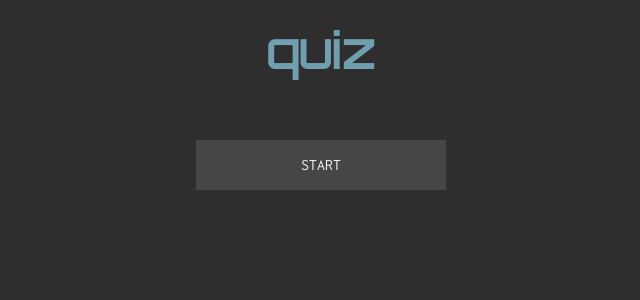
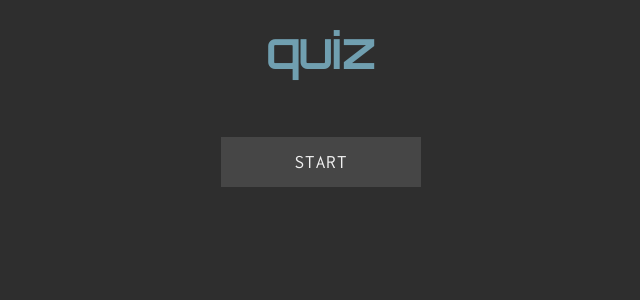
Before and after one commit to suchislif3/js-quiz, a React (Create React App) app: page / in a window 1280 px wide. Shown: the top 300 px of the page, without its empty margins (319-959 px from the left). Built offline with nearby package versions, Linux system fonts and the light colour scheme.

Commit message:
refactor to simplify

```diff
--- a/src/App.tsx
+++ b/src/App.tsx
@@ -4,13 +4,13 @@ import PulseLoader from "react-spinners/PulseLoader";
 
 import { light } from "./styles/themes/light";
 import { dark } from "./styles/themes/dark";
-import { GlobalStyle } from "./styles/global.styles";
+import { GlobalStyle } from "./styles/Global.styles";
 import { MainContainer, Title, Score } from "./styles/App.styles";
+import { Button } from "./styles/common.styles";
 import { fetchQuestions } from "./api/opentdb";
 import { QuestionObject, UserAnswerObject } from "./common/types";
 import { DifficultyEnum } from "./common/enums";
 import { ThemeInterface } from "./common/interfaces";
-import Button from "./components/Button";
 import QuestionCard from "./components/QuestionCard";
 
 const TOTAL_QUESTIONS: number = 10;
@@ -85,7 +85,9 @@ const App: React.FC = () => {
       <MainContainer>
         <Title>quiz</Title>
 
-        {!gameOver && !loading && <Score className="score">score: {score}</Score>}
+        {!gameOver && !loading && (
+          <Score className="score">score: {score}</Score>
+        )}
         <PulseLoader
           loading={loading}
           size={15}
@@ -108,12 +110,12 @@ const App: React.FC = () => {
           !loading &&
           userAnswerObjects.length === questionNr + 1 &&
           questionNr !== TOTAL_QUESTIONS - 1 && (
-            <Button callback={nextQuestion}>
+            <Button onClick={nextQuestion}>
               <span>Next Question</span>
             </Button>
           )}
         {(gameOver || userAnswerObjects.length === TOTAL_QUESTIONS) && (
-          <Button callback={startTrivia}>
+          <Button onClick={startTrivia}>
             <span>{userAnswerObjects.length ? "RESTART" : "START"}</span>
           </Button>
         )}
--- a/src/components/Button.tsx
+++ /dev/null
@@ -1,13 +0,0 @@
-import React from "react";
-import { ButtonDiv } from "../styles/Button.styles";
-
-interface Props {
-  callback: () => void;
-  children: JSX.Element;
-}
-
-const Button: React.FC<Props> = ({ children, callback }) => {
-  return <ButtonDiv onClick={callback}>{children}</ButtonDiv>;
-};
-
-export default Button;
--- a/src/components/QuestionCard.tsx
+++ b/src/components/QuestionCard.tsx
@@ -1,11 +1,7 @@
-import React, { useEffect } from "react";
+import React from "react";
 import { UserAnswerObject } from "../common/types";
-import {
-  AnswerButton,
-  Container,
-  QuestionNr,
-  Question,
-} from "../styles/QuestionCard.styles";
+import { Container, QuestionNr, Question } from "../styles/QuestionCard.styles";
+import { Button } from "../styles/common.styles";
 
 interface Props {
   question: string;
@@ -23,15 +19,7 @@ const QuestionCard: React.FC<Props> = ({
   userAnswerObject,
   questionNr,
   totalQuestions,
-}) => {
-
-useEffect(() => {
-  console.log('QUESTION CARD RENDER')
-
-  return () => {console.log('LEAVING DOM')}
-},)
-
-return (
+}) => (
   <Container>
     <QuestionNr className="questionNr">
       Question: {questionNr} / {totalQuestions}
@@ -39,19 +27,20 @@ return (
     <Question dangerouslySetInnerHTML={{ __html: question }} />
     <div>
       {answers.map((answer) => (
-        <AnswerButton
+        <Button
           key={answer}
           disabled={Boolean(userAnswerObject)}
           value={answer}
           onClick={callback}
+          answerBtn
           correct={userAnswerObject?.correctAnswer === answer}
           userClicked={userAnswerObject?.answer === answer}
         >
           <span dangerouslySetInnerHTML={{ __html: answer }} />
-        </AnswerButton>
+        </Button>
       ))}
     </div>
   </Container>
-)};
+);
 
 export default QuestionCard;
--- a/src/styles/App.styles.ts
+++ b/src/styles/App.styles.ts
@@ -12,15 +12,10 @@ export const Title = styled.h1`
   font-family: ${({ theme }) => theme.fonts.title};
   color: ${({ theme }) => theme.palette.primary.main};
   margin: 20px;
-  `;
+`;
 
 export const Score = styled.p`
   font-size: 1.2rem;
   font-family: ${({ theme }) => theme.fonts.title};
   color: ${({ theme }) => theme.palette.secondary.main};
 `;
-
-export const Button = styled.button`
-  cursor: pointer;
-  background-color: ${({ theme }) => theme.palette.primary.main};
-`;
--- a/src/styles/Button.styles.ts
+++ /dev/null
@@ -1,57 +0,0 @@
-import styled from "styled-components";
-
-export const ButtonDiv = styled.div`
-  line-height: 50px;
-  height: 50px;
-  text-align: center;
-  width: 250px;
-  max-width: 90vw;
-  cursor: pointer;
-  transition: all 0.3s;
-  position: relative;
-  margin: 5%;
-
-  span {
-    transition: all 0.3s;
-  }
-
-  ::before {
-    content: "";
-    position: absolute;
-    bottom: 0;
-    left: 0;
-    width: 100%;
-    height: 100%;
-    z-index: 1;
-    opacity: 0;
-    transition: all 0.3s;
-    border-top: 1px solid
-      ${({ theme }) => `${theme.palette.background.contrastText}80`};
-    border-bottom: 1px solid
-      ${({ theme }) => `${theme.palette.background.contrastText}80`};
-    transform: scale(0.1, 1);
-  }
-  :hover span {
-    letter-spacing: 2px;
-  }
-  :hover::before {
-    opacity: 1;
-    transform: scale(1, 1);
-  }
-  ::after {
-    content: "";
-    position: absolute;
-    bottom: 0;
-    left: 0;
-    width: 100%;
-    height: 100%;
-    z-index: 1;
-    transition: all 0.3s;
-    background-color: ${({ theme }) =>
-      `${theme.palette.background.contrastText}20`};
-  }
-  :hover::after {
-    opacity: 0;
-    transform: scale(0.1, 1);
-  }
-`;
--- a/src/styles/QuestionCard.styles.ts
+++ b/src/styles/QuestionCard.styles.ts
@@ -23,64 +23,3 @@ export const Question = styled.p`
   margin: 0 0 20px 0;
   font-size: 1.2rem;
 `;
-
-type AnswerButtonProps = {
-  correct: boolean;
-  userClicked: boolean;
-};
-
-export const AnswerButton = styled.button<AnswerButtonProps>`
-  cursor: pointer;
-  user-select: none;
-  transition: all 0.3s;
-  border: none;
-  font-size: 1rem;
-  width: 100%;
-  height: 60px;
-  margin: 5px 0;
-  position: relative;
-  color: ${({ theme }) => theme.palette.background.contrastText};
-  background: ${({ theme, correct, userClicked }) =>
-    correct
-      ? theme.palette.answer.correct
-      : userClicked
-      ? theme.palette.answer.wrong
-      : "none"};
-
-  ::before {
-    content: "";
-    position: absolute;
-    bottom: 0;
-    left: 0;
-    width: 100%;
-    height: 100%;
-    z-index: 1;
-    opacity: 0;
-    transition: all 0.3s;
-    border-top: 1px solid
-      ${({ theme }) => `${theme.palette.background.contrastText}80`};
-    border-bottom: 1px solid
-      ${({ theme }) => `${theme.palette.background.contrastText}80`};
-    transform: scale(0.1, 1);
-  }
-  :hover::before {
-    opacity: ${({ disabled }) => !disabled && 1};
-    transform: ${({ disabled }) => !disabled && "scale(1, 1)"};
-  }
-  ::after {
-    content: "";
-    position: absolute;
-    bottom: 0;
-    left: 0;
-    width: 100%;
-    height: 100%;
-    z-index: 1;
-    transition: all 0.3s;
-    background-color: ${({ theme }) =>
-      `${theme.palette.background.contrastText}20`};
-  }
-  :hover::after {
-    opacity: ${({ disabled }) => !disabled && 0};
-    transform: ${({ disabled }) => !disabled && "scale(0.1, 1)"};
-  }
-`;
--- /dev/null
+++ b/src/styles/common.styles.ts
@@ -0,0 +1,88 @@
+import styled from "styled-components";
+
+interface ButtonProps {
+  answerBtn?: boolean;
+  correct?: boolean;
+  userClicked?: boolean;
+}
+
+export const Button = styled.button<ButtonProps>`
+  cursor: pointer;
+  user-select: none;
+  transition: all 0.3s;
+  border: none;
+  font-size: ${({ answerBtn }) => (answerBtn ? "1rem" : "1.2rem")};
+  width: ${({ answerBtn }) => (answerBtn ? "100%" : "200px")};
+  max-width: 90vw;
+  height: ${({ answerBtn }) => (answerBtn ? "60px" : "50px")};
+  margin: ${({ answerBtn }) => (answerBtn ? "5px 0" : "5% 0 50px")};
+  position: relative;
+  color: ${({ theme }) => theme.palette.background.contrastText};
+  background: ${({ theme, correct, userClicked }) =>
+    correct
+      ? theme.palette.answer.correct
+      : userClicked
+      ? theme.palette.answer.wrong
+      : "none"};
+
+  span {
+    letter-spacing: ${({ answerBtn }) => !answerBtn && "1px"};
+    transition: all 0.3s;
+  }
+
+  :hover span {
+    letter-spacing: ${({ answerBtn }) => !answerBtn && "2px"};
+  }
+
+  ::before {
+    content: "";
+    position: absolute;
+    bottom: 0;
+    left: 0;
+    width: 100%;
+    height: 100%;
+    z-index: 1;
+    opacity: 0;
+    transition: all 0.3s;
+    border-top: 1px solid
+      ${({ theme }) => `${theme.palette.background.contrastText}80`};
+    border-bottom: 1px solid
+      ${({ theme }) => `${theme.palette.background.contrastText}80`};
+    transform: scale(0, 1);
+  }
+
+  :hover::before {
+    opacity: ${({ disabled }) => !disabled && 1};
+    transform: ${({ disabled }) => !disabled && "scale(1, 1)"};
+  }
+
+  ::after {
+    content: "";
+    position: absolute;
+    bottom: 0;
+    left: 0;
+    width: 100%;
+    height: 100%;
+    z-index: 1;
+    transition: all 0.3s;
+    background-color: ${({ theme }) =>
+      `${theme.palette.background.contrastText}20`};
+  }
+
+  :hover::after {
+    opacity: ${({ disabled }) => !disabled && 0};
+    transform: ${({ disabled }) => !disabled && "scale(0, 1)"};
+  }
+`;
+
+export const CardWrapper = styled.div`
+  width: 500px;
+  max-width: 90vw;
+  background-color: ${({ theme }) => `${theme.palette.primary.main}20`};
+  padding: 20px 3%;
+  border-top: 3px solid ${({ theme }) => theme.palette.primary.main};
+  border-bottom: 3px solid ${({ theme }) => theme.palette.primary.main};
+  /* box-shadow: 0px 2px 10px
+    ${({ theme }) => `${theme.palette.background.contrastText}75`}; */
+  transition: all 0.5s;
+`;
--- a/src/styles/themes/light.ts
+++ b/src/styles/themes/light.ts
@@ -1,31 +1,13 @@
 import { ThemeInterface } from "../../common/interfaces";
+import { dark } from "./dark";
 
 export const light: ThemeInterface = {
-  fonts: {
-    main: "'Inconsolata', monospace",
-    title: "'Orbitron', sans-serif",
-  },
-  borderRadius: "0",
+  ...dark,
   palette: {
+    ...dark.palette,
     background: {
       main: "#f0f0f0",
       contrastText: "#2e2e2e",
     },
-    answer: {
-      correct: "#50A971",
-      wrong: "#de4949",
-    },
-    common: {
-      black: "#000000",
-      white: "#ffffff",
-    },
-    primary: {
-      main: "#709fb0",
-      contrastText: "#ffffff",
-    },
-    secondary: {
-      main: "#7E88BC",
-      contrastText: "#ffffff",
-    },
   },
 };
```
